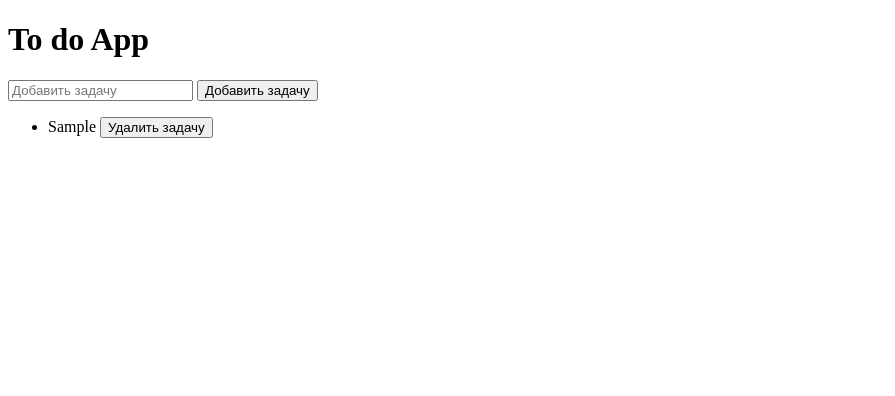
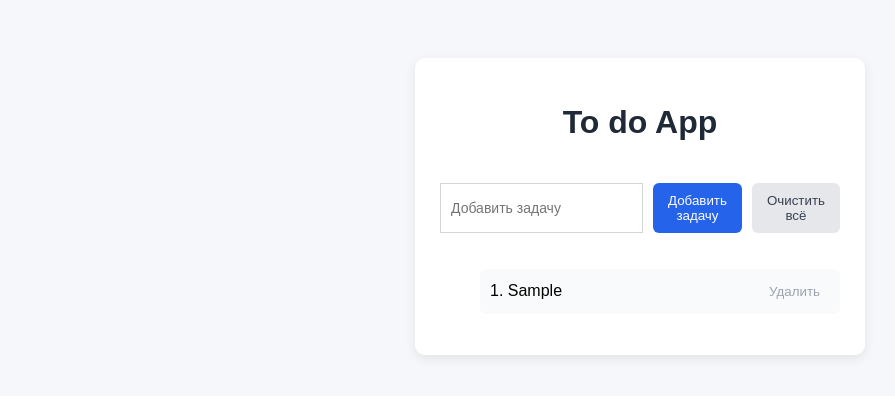
Before and after one commit to nvsakhnodev/todo-app, a plain HTML site: page index.html in a window 1280 px wide. Both pictures are taken after typing "Sample" into the empty fields and a click on the button "Добавить задачу". Shown: the whole page, without its empty margins (0-895 px from the left). Drawn offline with Linux system fonts and the light colour scheme.

Commit message:
add numb, improve UI, styles

```diff
--- a/index.html
+++ b/index.html
@@ -13,6 +13,7 @@
             <div class="todo-form">
             <input type="text" id="taskInput" placeholder="Добавить задачу" />
             <button id="addTaskBtn">Добавить задачу</button>
+            <button id="clearBtn">Очистить всё</button>
             </div>
 
             <ul id="taskList"></ul>                                    <!-- Пока пустой список, где позже будут задачи-->
--- a/script.js
+++ b/script.js
@@ -1,6 +1,7 @@
 const taskInput = document.getElementById("taskInput");
 const addTaskBtn = document.getElementById("addTaskBtn");
 const taskList = document.getElementById("taskList")
+const clearBtn = document.getElementById("clearBtn")
 
 // addTaskBtn.addEventListener("click", () => {             //если нажимают кнопку то выполняется код {}
 //     const taskText = taskInput.value;                    // получаю то, что ввел пользователь
@@ -35,9 +36,11 @@ addTaskBtn.addEventListener("click", () => {
 function addTask(text, completed = false) {         //принимает задачу и понимает, она комплит или нет
     const li = document.createElement("li");
 
+    const index = taskList.children.length + 1;
+
     li.innerHTML = `
-    <span class="task-text">${text}</span>
-    <button class="delete-btn">Удалить задачу</button>
+    <span class="task-text">${index}. ${text}</span>
+    <button class="delete-btn">Удалить</button>
     `
 
     if (completed) {
@@ -50,8 +53,16 @@ function addTask(text, completed = false) {         //принимает зад
         saveTasks();
     });
 
+    li.querySelector(".delete-btn").addEventListener("click", (e) => {
+    e.stopPropagation(); // чтобы не срабатывал клик по li
+    li.remove();         // удаляем задачу
+    saveTasks();
+    updateNumbers();
+    });
+
     taskList.appendChild(li);                      //кладем li в список ul
     saveTasks();                                   //сохраняем после добавления
+    updateNumbers();
 }
 
 //сохранение задач
@@ -60,7 +71,7 @@ function saveTasks() {
 
     document.querySelectorAll("#taskList li").forEach((li) => {  //перебор всех задач в списке
         tasks.push({
-            text:li.querySelector(".task-text").textContent,
+            text: li.querySelector(".task-text").textContent.replace(/^\d+\.\s/, ""),
             completed: li.classList.contains("completed"),
         });
     });
@@ -77,3 +88,23 @@ function loadTasks() {
         addTask(task.text, task.completed);
     });
 }
+
+clearBtn.addEventListener("click", () => {
+    clearAll();
+});
+
+function clearAll() {
+    taskList.innerHTML = "";
+    saveTasks();
+}
+
+function updateNumbers() {
+    const items = document.querySelectorAll("#taskList li");
+
+    items.forEach((li, index) => {
+        const textEl = li.querySelector(".task-text");
+
+        const text = textEl.textContent.replace(/^\d+\.\s/, "");
+        textEl.textContent = `${index + 1}. ${text}`;
+    });
+}
--- a/style.css
+++ b/style.css
@@ -1,4 +1,100 @@
-li.completed .task-text {
-    text-decoration: line-through;
-    color:aquamarine;
+body {
+    font-family: Arial, sans-serif;
+    background: #F5F7FA;
+    display: flex;
+    justify-content: center;
+    align-items: flex-start;       /* прижимаю сверху */
+    padding-top: 50px;
 }
+
+.container {
+    background: #FFFFFF;
+    padding: 25px;                 /* внутренние отступы */
+    border-radius: 10px;           /* округление */
+    width: 400px;
+    box-shadow: 0 4px 12px rgba(0, 0, 0, 0.08);
+}
+
+h1 {
+    text-align: center;           /* текст по центру в заголовке */
+    color: #1f2937;
+    padding-bottom: 20px;
+}
+
+.todo-form {
+    display: flex;
+    gap: 10px;                   /* расстояние между кнопками */
+    padding-bottom: 20px;
+}
+
+
+/* #taskInput   → id */
+/* .task-text   → class */
+
+#taskInput {
+    flex: 1;                     /* занимает все свободное место */
+    padding: 10px;
+    border: 1px solid #D1D5D8; /* рамочка */
+    font-size: 14px;             /* размер текста */
+}
+
+#addTaskBtn {
+    background: #2563EB;
+    color:white;
+    border: none;
+    padding: 10px 15px;
+    border-radius: 6px;
+    cursor: pointer;
+    transition: 0.2s;            /* плавная анимация */
+}
+
+#addTaskBtn:hover {              /* при наведении становится темнее */
+    background: #1D4ED8;
+}
+
+#addTaskBtn:active {
+    transform: scale(0.95);
+}
+
+li {
+    display: flex;
+    justify-content: space-between; /* текст слева кнопка справа */
+    align-items: center;
+    padding: 10px;
+    background: #f9fafb;
+    border-radius: 6px;
+    cursor: pointer;
+}
+
+.completed .task-text {
+    text-decoration: line-through;  /* зачеркивание */
+    color: #9CA3AF;
+}
+
+.delete-btn {
+    background: transparent;
+    color: #9CA3AF;
+    border: none;
+    padding: 5px 10px;
+    cursor: pointer;
+}
+
+.delete-btn:hover {
+    background: #DC2626;
+}
+
+#clearBtn {
+    padding-top: 10px;
+    width: 100%;
+    background: #E5E7EB;
+    color: #374151;
+    border: none;
+    padding: 10px;
+    border-radius: 6px;
+    cursor: pointer;
+}
+
+.clearBtn:hover {
+    background: #FEE2E2;
+    color: #B91C1C;
+}
```
